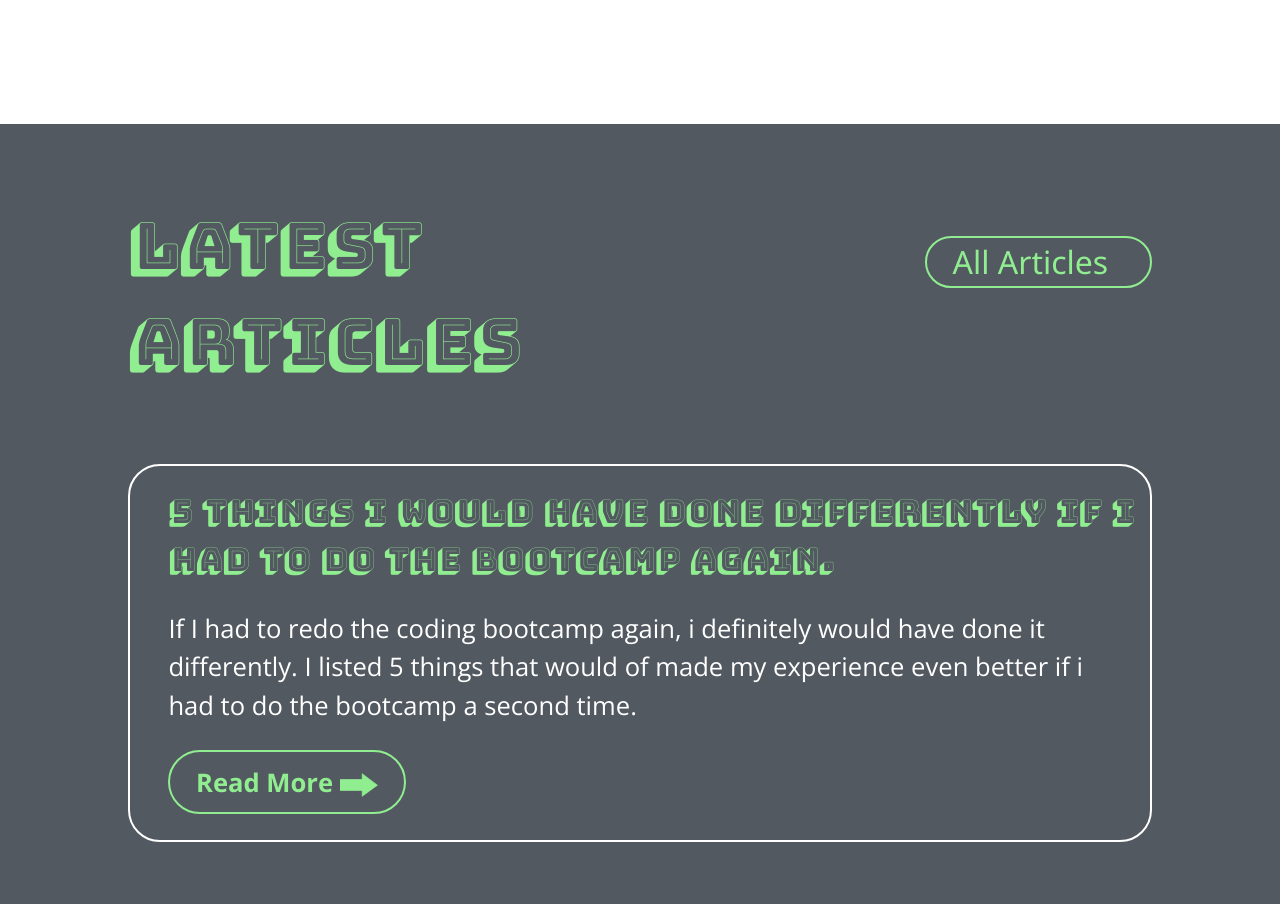
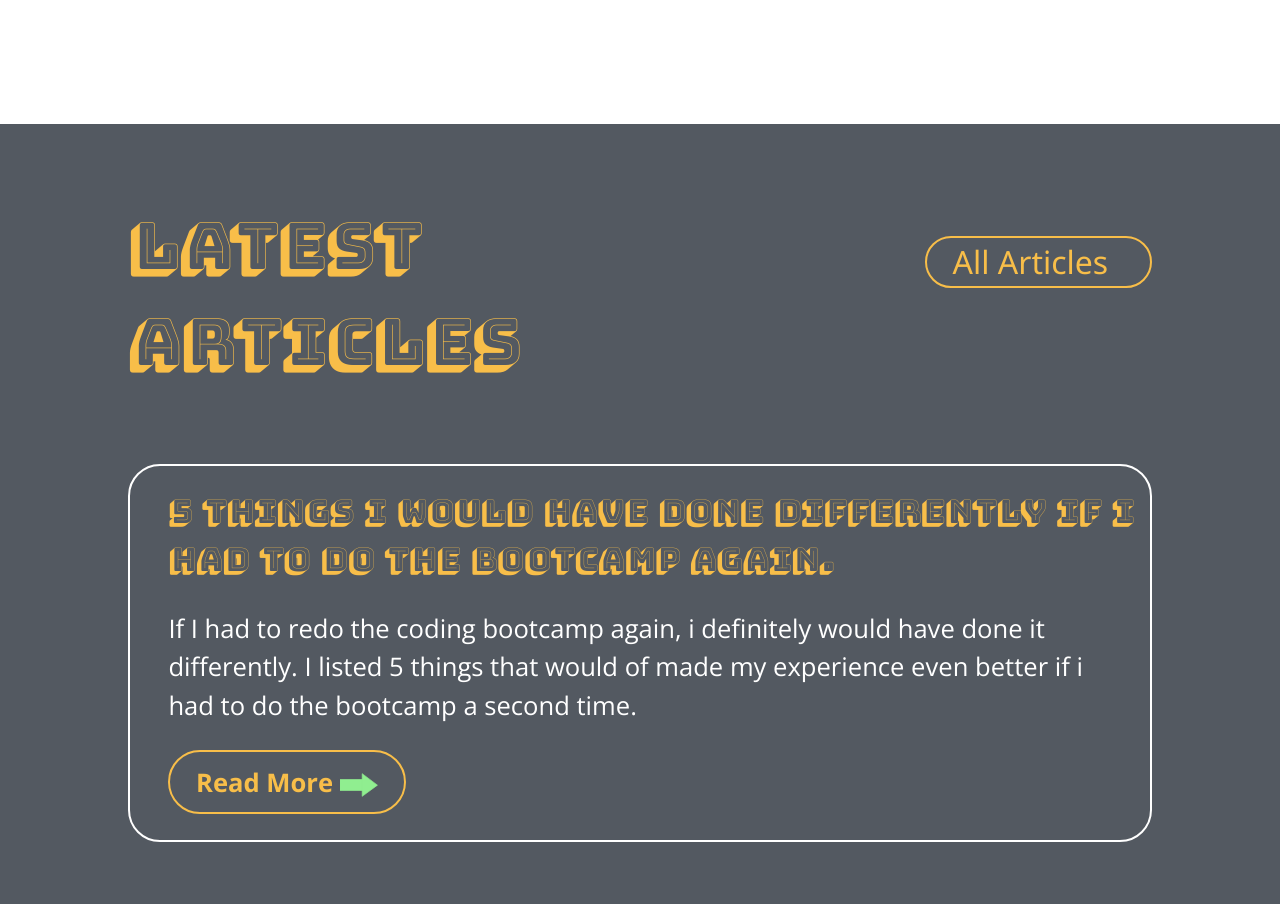
Before and after one commit to StudentCZ/my-website, a React (Create React App) app: page / in a window 1280 px wide. Shown: the part 1880-2784 px from the top of the page. Built offline with nearby package versions, Linux system fonts and the light colour scheme.

Commit message:
changed accent color of the whole page

```diff
--- a/src/components/Articles.module.css
+++ b/src/components/Articles.module.css
@@ -11,19 +11,19 @@
   padding: 5vw 5vw 5vw 10vw;
   font-family: 'Bungee Shade', cursive;
   font-size: 5vw;
-  color: lightgreen;
+  color: #f8be49;
 }
 
 .textBox2 {
   padding-top: 8vw;
-  color: lightgreen;
+  color: #f8be49;
   padding-left: 10vw;
   padding-right: 10vw;
   width: 40vw;
 }
 
 .text2 {
-  border: 0.2vw solid lightgreen;
+  border: 0.2vw solid #f8be49;
   border-radius: 2.5vw;
   padding-left: 2vw;
   padding-right: 2vw;
@@ -47,7 +47,7 @@ a {
   padding-left: 3vw;
   padding-top: 1vw;
   font-family: 'Bungee Shade', cursive;
-  color: lightgreen;
+  color: #f8be49;
   font-size: 2.5vw;
 }
 
@@ -64,9 +64,9 @@ a {
   margin-top: 3vw;
 }
 .textLink {
-  border: 0.2vw solid lightgreen;
+  border: 0.2vw solid #f8be49;
   border-radius: 5vw;
-  color: lightgreen;
+  color: #f8be49;
   font-weight: bold;
   font-family: 'Open Sans', sans-serif;
   margin-left: 3vw;
--- a/src/components/NavBar.module.css
+++ b/src/components/NavBar.module.css
@@ -30,7 +30,7 @@ body {
 }
 
 .li :hover {
-  color: lightgreen;
+  color: #f8be49;
 }
 
 .link {
--- a/src/components/Photo.module.css
+++ b/src/components/Photo.module.css
@@ -13,7 +13,6 @@
 .image {
   width: 30vw;
   height: 30vw;
-  border-radius: 100%;
   margin-left: 10vw;
   margin-top: 10vw;
   margin-right: 10vw;
@@ -34,7 +33,7 @@
   position: absolute;
   left: 2vw;
   background-color: #535961;
-  color: lightgreen;
+  color: #f8be49;
   top: -5vw;
   font-family: 'Bungee Shade', cursive;
   font-size: 5vw;
```
